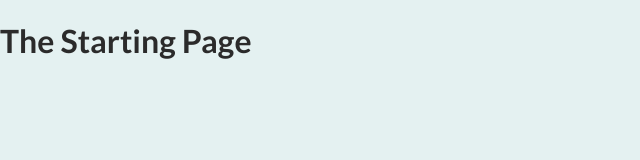
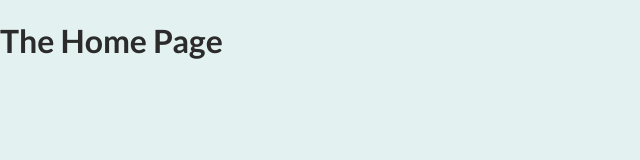
Before and after one commit to SergeiRavinski/next_oslo_events, a Next.js app: page / in a window 1280 px wide. Shown: the top 160 px of the page, without its empty margins (0-640 px from the left). Built offline with nearby package versions, Linux system fonts and the light colour scheme.

Commit message:
Changed name of the function

```diff
--- a/pages/index.js
+++ b/pages/index.js
@@ -1,9 +1,9 @@
-function StartingPage() {
+function HomePage() {
 	return (
 		<div>
-			<h1>The Starting Page</h1>
+			<h1>The Home Page</h1>
 		</div>
 	);
 }
 
-export default StartingPage;
+export default HomePage;
```
